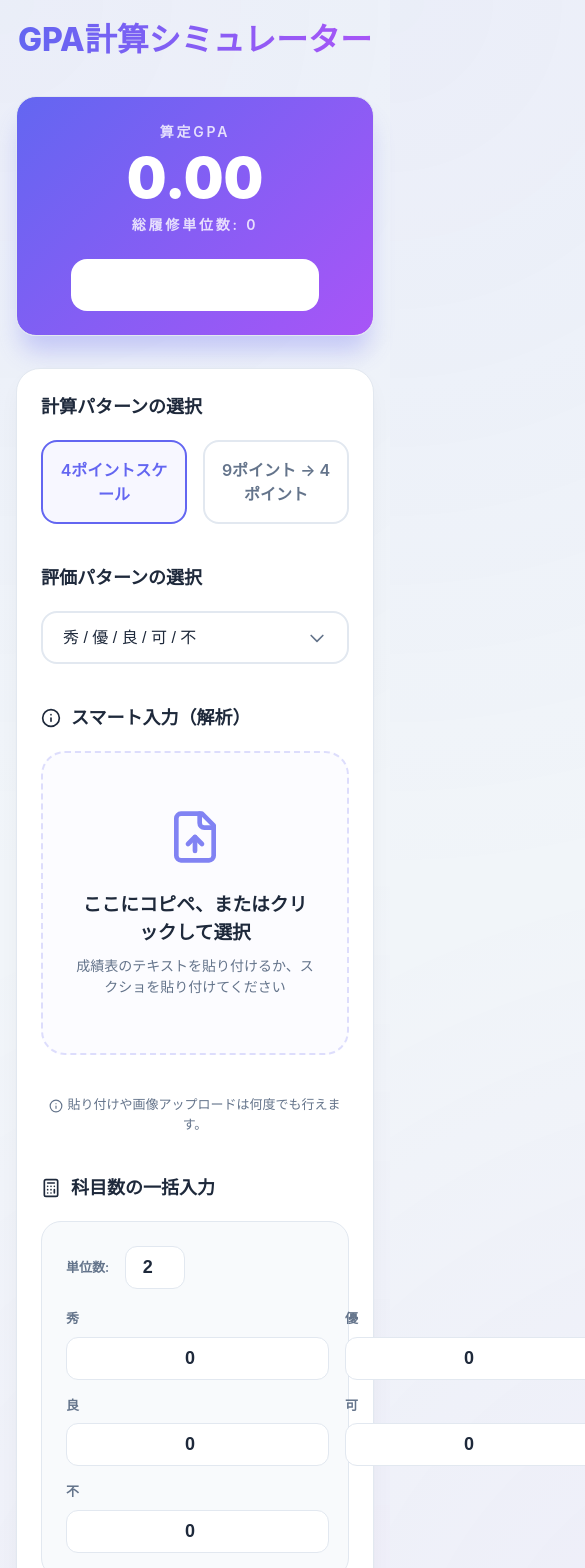
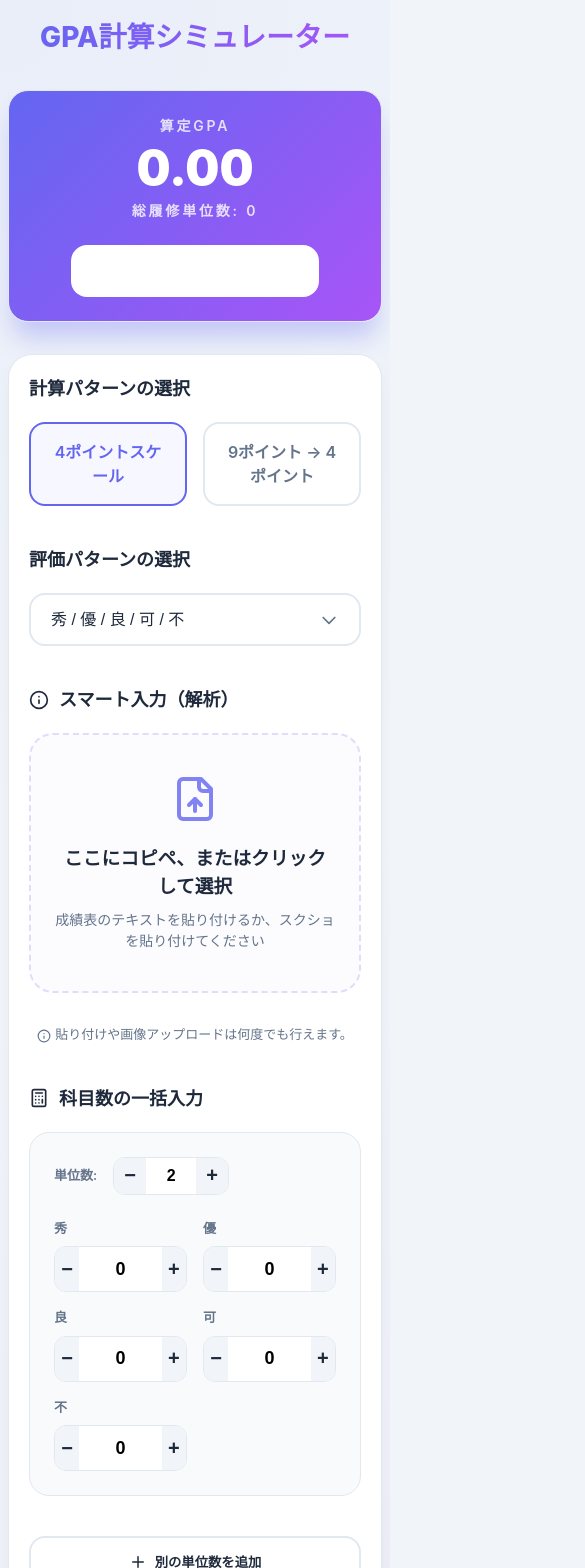
Before and after one commit to af22091/gpa-calculator, a React (Vite) app: page / in a window 390 px wide. Shown: the top 1568 px of the page, 585 px wide, since content can reach past the window. Built offline with nearby package versions, Linux system fonts and the light colour scheme.

Commit message:
UI: mobile optimized counters and responsive layout

```diff
--- a/src/App.tsx
+++ b/src/App.tsx
@@ -145,11 +145,15 @@ function App() {
           <div className="section-title"><Calculator size={20} /> 科目数の一括入力</div>
           {groups.map((group) => (
             <div key={group.id} className="credit-group">
-              <div className="credit-group-header">
-                <div className="input-field" style={{ flexDirection: 'row', alignItems: 'center', gap: '1rem' }}>
-                  <label>単位数:</label>
-                  <input type="number" value={group.credits} onChange={(e) => updateCredits(group.id, parseInt(e.target.value) || 0)} style={{ width: '60px' }} />
-                </div>
+                <div className="credit-group-header">
+                  <div className="input-field" style={{ flexDirection: 'row', alignItems: 'center', gap: '1rem' }}>
+                    <label>単位数:</label>
+                    <div className="counter-control small">
+                      <button className="count-btn" onClick={() => updateCredits(group.id, group.credits - 1)}>−</button>
+                      <input type="number" value={group.credits} onChange={(e) => updateCredits(group.id, parseInt(e.target.value) || 0)} />
+                      <button className="count-btn" onClick={() => updateCredits(group.id, group.credits + 1)}>+</button>
+                    </div>
+                  </div>
                 {groups.length > 1 && (
                   <button className="btn btn-outline" onClick={() => removeGroup(group.id)} style={{ padding: '0.5rem', color: '#ef4444' }}>
                     <Trash2 size={16} />
@@ -160,7 +164,11 @@ function App() {
                 {labels.map((label, i) => (
                   <div key={i} className="input-field">
                     <label>{label}</label>
-                    <input type="number" min="0" value={group.grades[i] || 0} onChange={(e) => updateGrade(group.id, i, parseInt(e.target.value) || 0)} />
+                    <div className="counter-control">
+                      <button className="count-btn" onClick={() => updateGrade(group.id, i, (group.grades[i] || 0) - 1)}>−</button>
+                      <input type="number" min="0" value={group.grades[i] || 0} onChange={(e) => updateGrade(group.id, i, parseInt(e.target.value) || 0)} />
+                      <button className="count-btn" onClick={() => updateGrade(group.id, i, (group.grades[i] || 0) + 1)}>+</button>
+                    </div>
                   </div>
                 ))}
               </div>
--- a/src/index.css
+++ b/src/index.css
@@ -148,18 +148,16 @@ select:focus {
   border-color: var(--primary);
 }
 
-/* 選択肢（option）の文字色を確実に黒くする */
 select option {
   color: #1e293b;
   background: #ffffff;
-  padding: 1rem;
 }
 
 .credit-group {
   background: #f8fafc;
   border-radius: 1.25rem;
   padding: 1.5rem;
-  margin-bottom: 1.25rem;
+  margin-bottom: 1.5rem;
   border: 1px solid var(--border-color);
 }
 
@@ -167,12 +165,12 @@ select option {
   display: flex;
   justify-content: space-between;
   align-items: center;
-  margin-bottom: 1.25rem;
+  margin-bottom: 1.5rem;
 }
 
 .grid-inputs {
   display: grid;
-  grid-template-columns: repeat(auto-fit, minmax(110px, 1fr));
+  grid-template-columns: repeat(auto-fit, minmax(140px, 1fr));
   gap: 1rem;
 }
 
@@ -188,21 +186,70 @@ select option {
   color: var(--text-muted);
 }
 
-input[type="number"] {
+/* カウンターコントロールのスタイル */
+.counter-control {
+  display: flex;
+  align-items: center;
   background: #ffffff;
   border: 1px solid var(--border-color);
   border-radius: 0.75rem;
-  padding: 0.625rem;
-  color: var(--text-main);
-  font-size: 1.125rem;
-  font-weight: 600;
-  text-align: center;
+  overflow: hidden;
+  transition: border-color 0.2s;
 }
 
-input[type="number"]:focus {
-  outline: none;
+.counter-control:focus-within {
   border-color: var(--primary);
   box-shadow: 0 0 0 3px rgba(99, 102, 241, 0.1);
+}
+
+.counter-control input[type="number"] {
+  width: 100%;
+  border: none;
+  border-radius: 0;
+  padding: 0.625rem 0.25rem;
+  text-align: center;
+  font-size: 1.125rem;
+  font-weight: 700;
+}
+
+.counter-control input[type="number"]::-webkit-inner-spin-button,
+.counter-control input[type="number"]::-webkit-outer-spin-button {
+  -webkit-appearance: none;
+  margin: 0;
+}
+
+.count-btn {
+  background: #f1f5f9;
+  border: none;
+  color: var(--text-main);
+  width: 40px;
+  height: 44px;
+  font-size: 1.25rem;
+  font-weight: 600;
+  cursor: pointer;
+  display: flex;
+  align-items: center;
+  justify-content: center;
+  transition: background 0.2s;
+}
+
+.count-btn:hover {
+  background: #e2e8f0;
+}
+
+.count-btn:active {
+  background: #cbd5e1;
+}
+
+.counter-control.small .count-btn {
+  width: 32px;
+  height: 36px;
+}
+
+.counter-control.small input[type="number"] {
+  width: 50px;
+  padding: 0.4rem 0.25rem;
+  font-size: 1rem;
 }
 
 .btn {
@@ -245,24 +292,19 @@ input[type="number"]:focus {
   border: 2px dashed var(--glass-border);
   background: rgba(99, 102, 241, 0.02);
   border-radius: 1.5rem;
-  padding: 3.5rem 2rem;
+  padding: 2.5rem 1.5rem;
   text-align: center;
   cursor: pointer;
   transition: all 0.2s;
-  margin-bottom: 2.5rem;
+  margin-bottom: 2rem;
   position: relative;
   overflow: hidden;
 }
 
-.smart-import-zone:hover {
-  border-color: var(--primary);
-  background: rgba(99, 102, 241, 0.05);
-}
-
 .import-icon {
-  width: 56px;
-  height: 56px;
-  margin-bottom: 1.25rem;
+  width: 48px;
+  height: 48px;
+  margin-bottom: 1rem;
   color: var(--primary);
   opacity: 0.8;
 }
@@ -283,13 +325,13 @@ input[type="number"]:focus {
 }
 
 .spinner {
-  width: 48px;
-  height: 48px;
+  width: 40px;
+  height: 40px;
   border: 4px solid #f1f5f9;
   border-top-color: var(--primary);
   border-radius: 50%;
   animation: spin 1s linear infinite;
-  margin-bottom: 1.25rem;
+  margin-bottom: 1rem;
 }
 
 @keyframes spin {
@@ -297,9 +339,14 @@ input[type="number"]:focus {
 }
 
 @media (max-width: 640px) {
-  h1 { font-size: 2rem; }
-  .gpa-value { font-size: 3.5rem; }
-  .grid-inputs { grid-template-columns: repeat(2, 1fr); }
-  .container { padding: 1rem; }
-  .glass-card { padding: 1.5rem; }
+  h1 { font-size: 1.75rem; }
+  .gpa-value { font-size: 3rem; }
+  .grid-inputs { grid-template-columns: 1fr 1fr; }
+  .container { padding: 1rem 0.5rem; }
+  .glass-card { padding: 1.25rem; }
+  .gpa-display { padding: 1.5rem 1rem; }
 }
+
+@media (max-width: 380px) {
+  .grid-inputs { grid-template-columns: 1fr; }
+}
```
